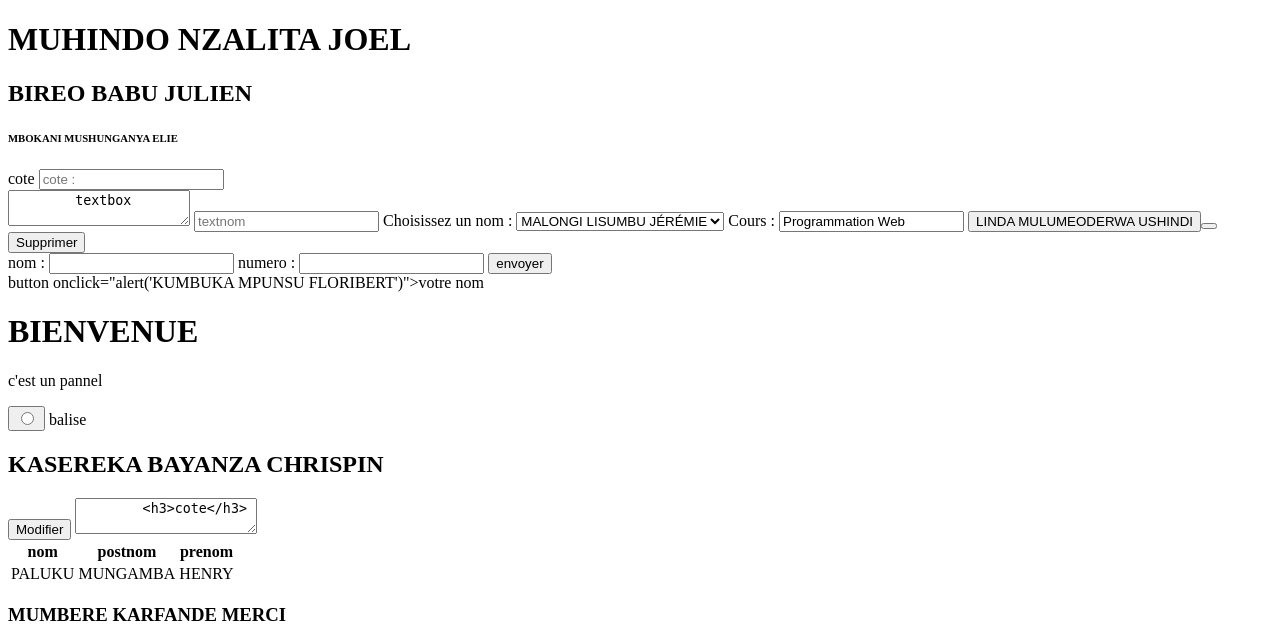
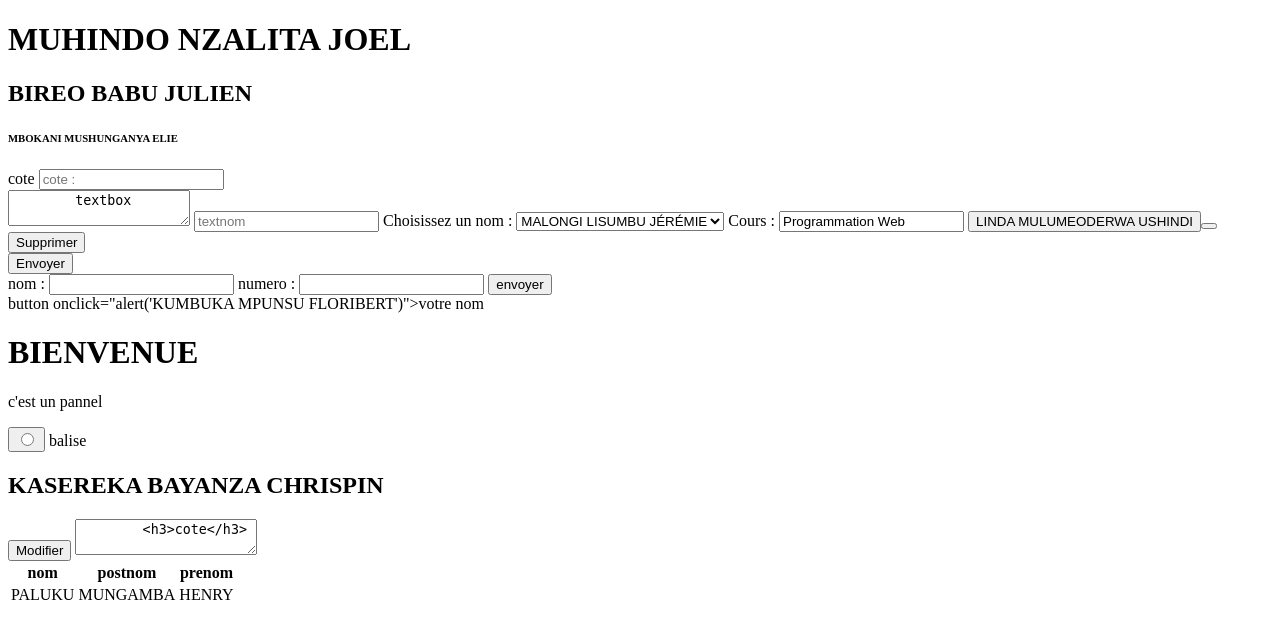
Before and after one commit to l3rit2026/TP_GROUPE_RIT_L3, a PHP site: page / in a window 1280 px wide. Shown: the top 624 px of the page. Run offline with PHP 8.4, Linux system fonts and the light colour scheme.

Commit message:
button envoyer

```diff
--- a/index.php
+++ b/index.php
@@ -41,6 +41,10 @@
     Supprimer
 </button>
 
+<!-- button envoyer -->
+<form method="POST" action="">
+    <input type="submit" name="valider" value="Envoyer">
+</form>
 
 <form action="">
     <label for="">nom :</label>
```
